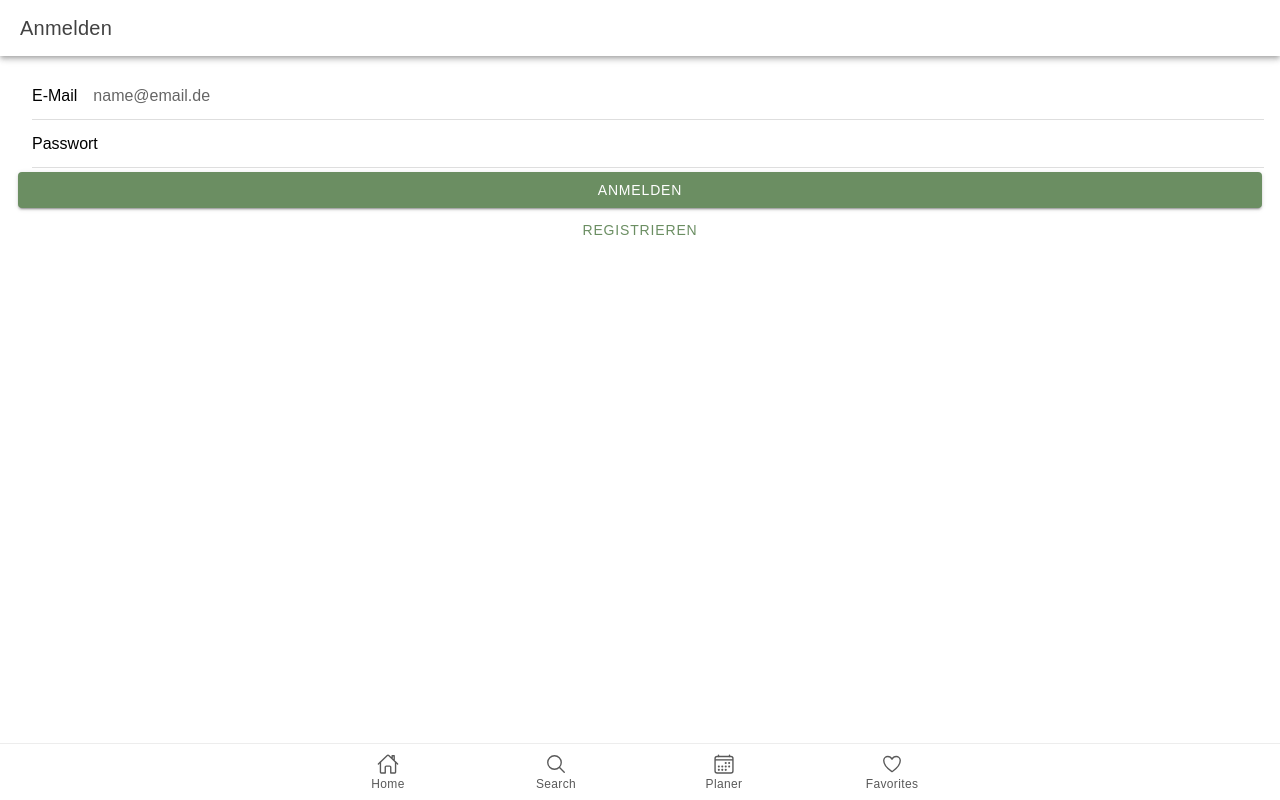
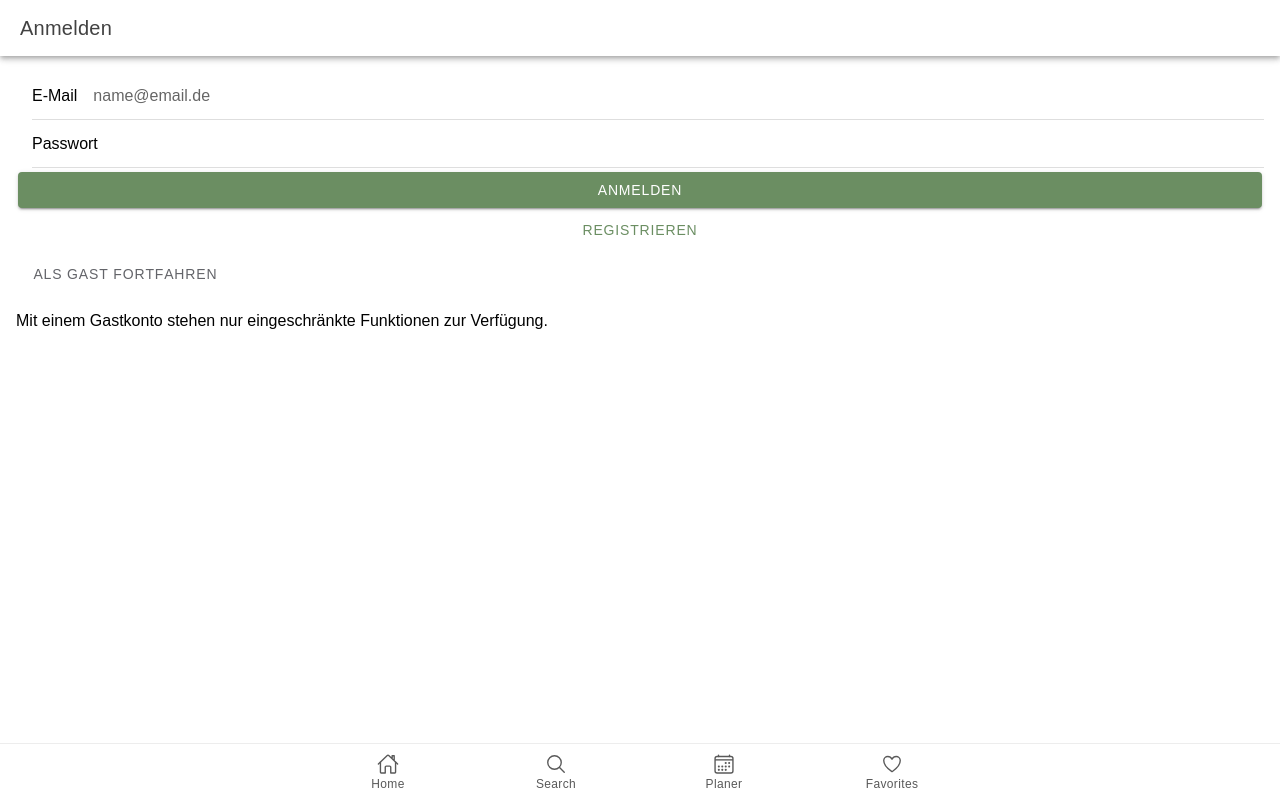
Before and after one commit to mhdbadr/kochrezepte_app, a React (Vite) app: page /login in a window 1280 px wide. Built offline with nearby package versions, Linux system fonts and the light colour scheme.

Commit message:
feat(auth): add guest access option to login page

```diff
--- a/src/pages/LoginPage.tsx
+++ b/src/pages/LoginPage.tsx
@@ -43,6 +43,14 @@ export default function LoginPage() {
                     Registrieren
                 </IonButton>
 
+                <IonButton fill="clear" color="medium" routerLink="/home">
+                    Als Gast fortfahren
+                </IonButton>
+
+                <p className="guest-info">
+                    Mit einem Gastkonto stehen nur eingeschränkte Funktionen zur Verfügung.
+                </p>
+
             </IonContent>
         </IonPage>
     );
```
